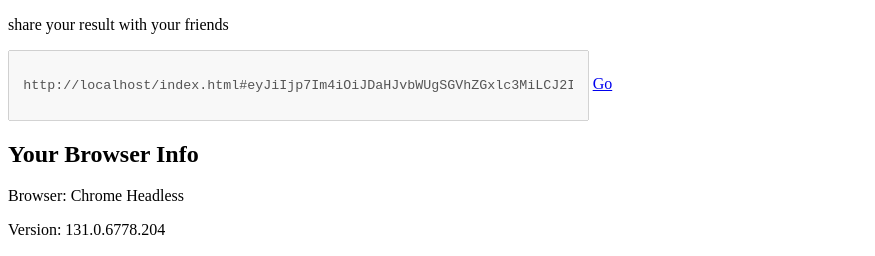
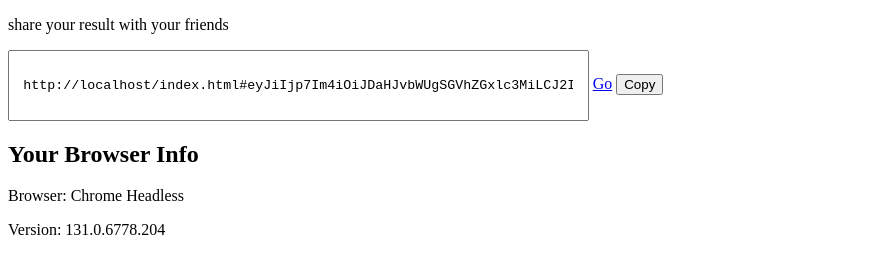
Before and after one commit to guneysus/whatismybrowser, a website: page index.html in a window 1280 px wide. Shown: the top 256 px of the page, 0-875 px from the left. Drawn offline with Linux system fonts and the light colour scheme; files that its build step writes are made by us from their sources.

Commit message:
Clipboardjs integration

```diff
--- a/index.html
+++ b/index.html
@@ -29,8 +29,11 @@
     /></a>
 
     <p>share your result with your friends</p>
-    <input class="my-result-link" disabled id="my-result-link" value="" />
+    <input class="my-result-link" readonly id="my-result-link" value="" />
     <a href="javascript:go()">Go</a>
+
+    <button class="btn" data-clipboard-target="#my-result-link">Copy</button>
+
     <div id="my-result" class="hidden">
 
       <h2>Your Browser Info</h2>
--- a/package.json
+++ b/package.json
@@ -15,6 +15,7 @@
     "dev": "webpack-dev-server --mode development --open --watch"
   },
   "dependencies": {
+    "clipboard": "^2.0.4",
     "ua-parser-js": "^0.7.19"
   }
 }
--- a/src/index.js
+++ b/src/index.js
@@ -1,4 +1,5 @@
 import UaParser from "ua-parser-js";
+import ClipboardJS from "clipboard";
 
 var UaParse = require("ua-parser-js");
 
@@ -112,4 +113,7 @@ export class WhatIs {
 
 (function() {
   window.$ua = new WhatIs();
+
+  new ClipboardJS('.btn');
+
 })();
```
Also changed, not shown: 1 other file.
